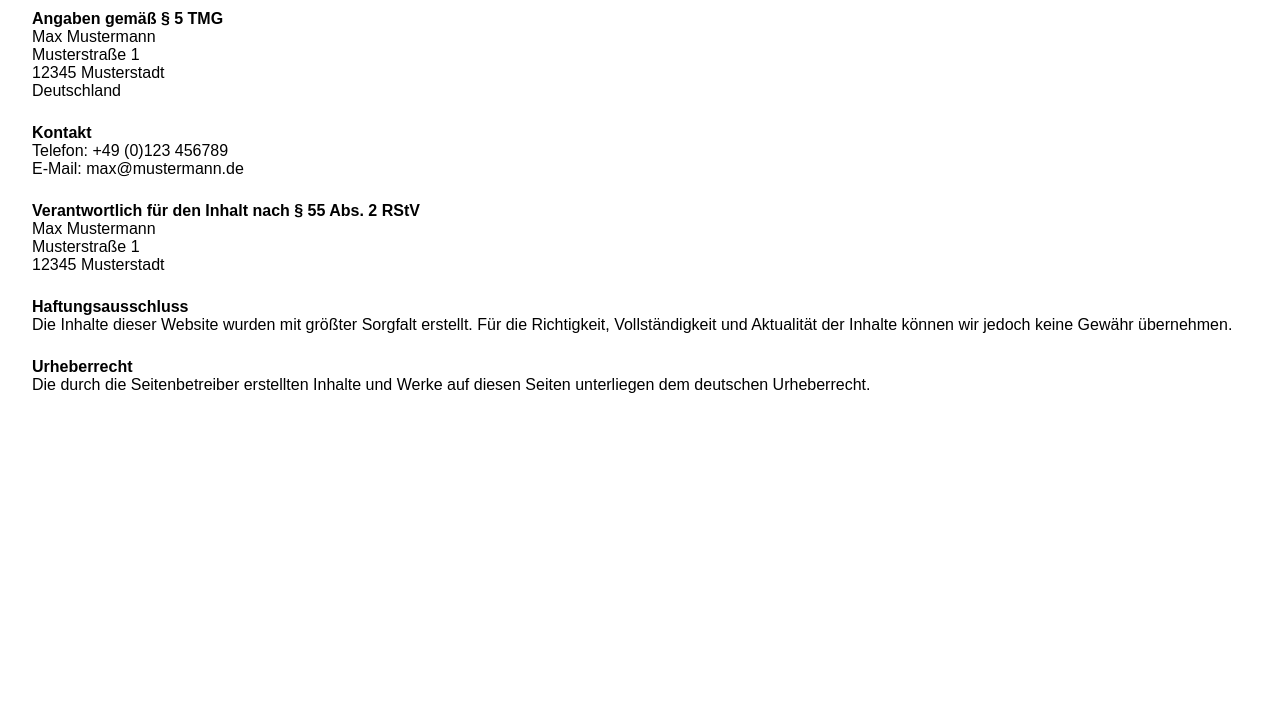
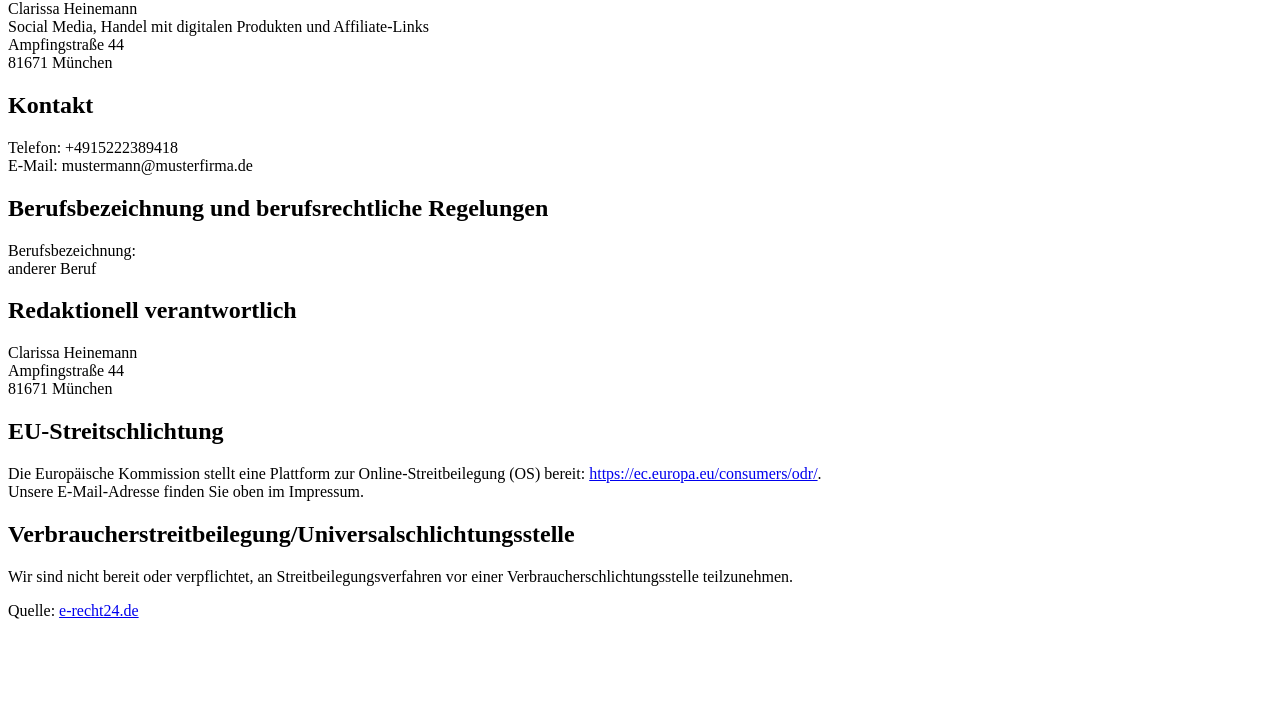
Before and after one commit to issi-tech-glitch/impressum, a plain HTML site: page impressum.html in a window 1280 px wide. Shown: the part 80-800 px from the top of the page. Drawn offline with Linux system fonts and the light colour scheme.

Commit message:
Update impressum.html

```diff
--- a/impressum.html
+++ b/impressum.html
@@ -1,41 +1,29 @@
 <!DOCTYPE html>
 <html lang="de">
-<head>
-    <meta charset="UTF-8">
-    <title>Impressum</title>
-    <style>
-        body { font-family: Arial, sans-serif; margin: 2em; }
-        h1 { color: #333366; }
-        .section { margin-bottom: 1.5em; }
-    </style>
-</head>
-<body>
-    <h1>Impressum</h1>
-    <div class="section">
-        <strong>Angaben gemäß § 5 TMG</strong><br>
-        Max Mustermann<br>
-        Musterstraße 1<br>
-        12345 Musterstadt<br>
-        Deutschland
-    </div>
-    <div class="section">
-        <strong>Kontakt</strong><br>
-        Telefon: +49 (0)123 456789<br>
-        E-Mail: max@mustermann.de
-    </div>
-    <div class="section">
-        <strong>Verantwortlich für den Inhalt nach § 55 Abs. 2 RStV</strong><br>
-        Max Mustermann<br>
-        Musterstraße 1<br>
-        12345 Musterstadt
-    </div>
-    <div class="section">
-        <strong>Haftungsausschluss</strong><br>
-        Die Inhalte dieser Website wurden mit größter Sorgfalt erstellt. Für die Richtigkeit, Vollständigkeit und Aktualität der Inhalte können wir jedoch keine Gewähr übernehmen.
-    </div>
-    <div class="section">
-        <strong>Urheberrecht</strong><br>
-        Die durch die Seitenbetreiber erstellten Inhalte und Werke auf diesen Seiten unterliegen dem deutschen Urheberrecht.
-    </div>
-</body>
+<h1>Impressum</h1>
+
+<p>Clarissa Heinemann<br />
+Social Media, Handel mit digitalen Produkten und Affiliate-Links<br />
+Ampfingstra&szlig;e 44<br />
+81671 M&uuml;nchen</p>
+
+<h2>Kontakt</h2>
+<p>Telefon: +4915222389418<br />
+E-Mail: mustermann@musterfirma.de</p>
+
+<h2>Berufsbezeichnung und berufsrechtliche Regelungen</h2>
+<p>Berufsbezeichnung:<br />
+anderer Beruf</p>
+<h2>Redaktionell verantwortlich</h2>
+<p>Clarissa Heinemann<br />
+Ampfingstra&szlig;e 44<br />
+81671 M&uuml;nchen</p>
+
+<h2>EU-Streitschlichtung</h2>
+<p>Die Europ&auml;ische Kommission stellt eine Plattform zur Online-Streitbeilegung (OS) bereit: <a href="https://ec.europa.eu/consumers/odr/" target="_blank" rel="noopener noreferrer">https://ec.europa.eu/consumers/odr/</a>.<br /> Unsere E-Mail-Adresse finden Sie oben im Impressum.</p>
+
+<h2>Verbraucher&shy;streit&shy;beilegung/Universal&shy;schlichtungs&shy;stelle</h2>
+<p>Wir sind nicht bereit oder verpflichtet, an Streitbeilegungsverfahren vor einer Verbraucherschlichtungsstelle teilzunehmen.</p>
+
+<p>Quelle: <a href="https://www.e-recht24.de">e-recht24.de</a></p>
 </html>
```
